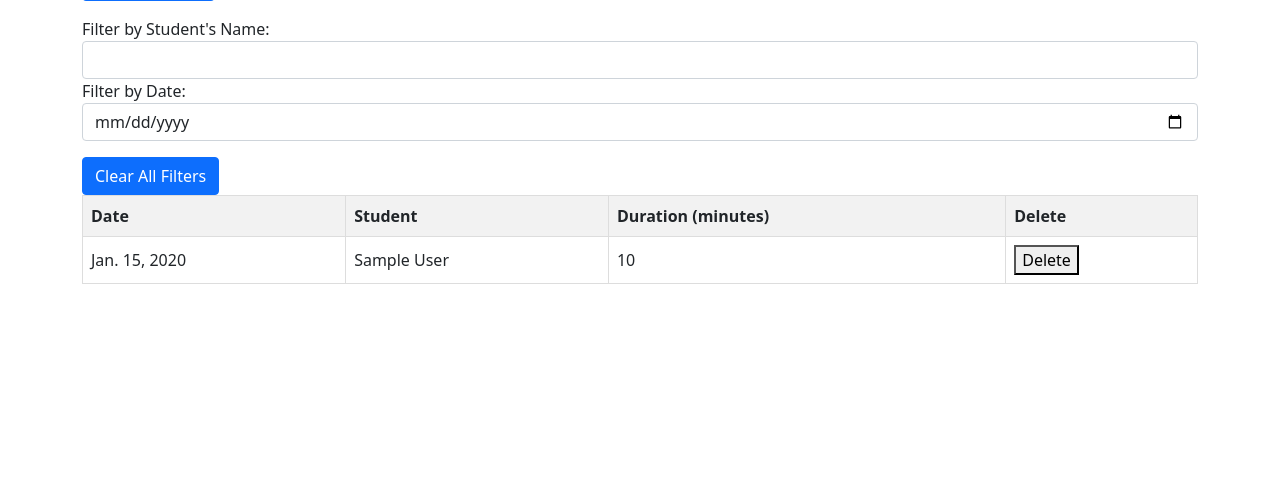
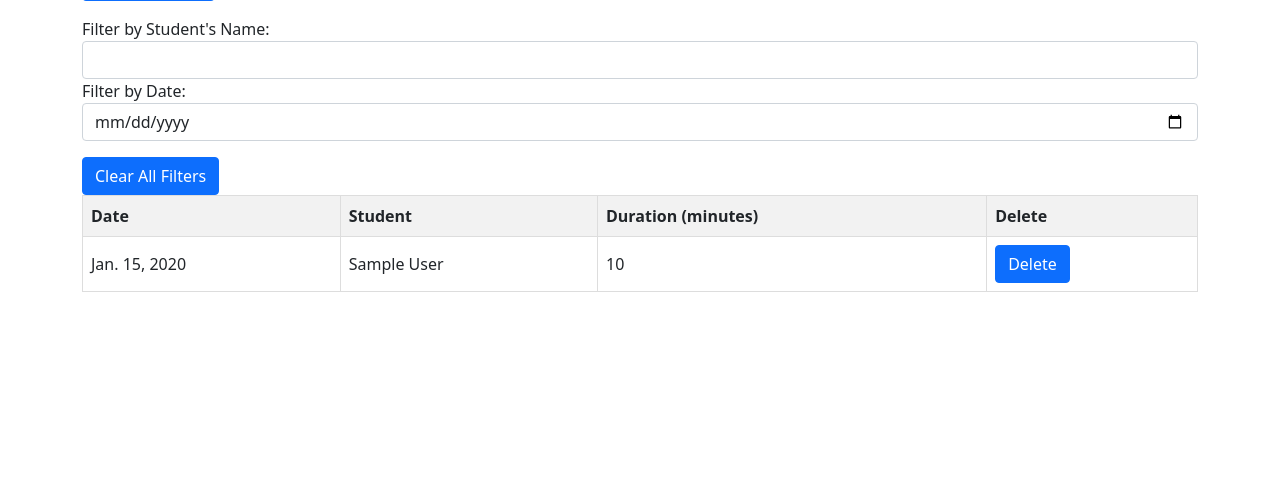
Before and after one commit to systenconti/Get2TalkAPP2, a Django app: page /lessons/ in a window 1280 px wide. Shown: the part 365-860 px from the top of the page. Run offline with Django 4.2, Linux system fonts and the light colour scheme; a user stored in the database is signed in; tables that the repository leaves empty hold one stand-in row (values such as "Sample post").

Commit message:
Change the look of the delete button

```diff
--- a/get2talk/templates/lesson_records.html
+++ b/get2talk/templates/lesson_records.html
@@ -78,14 +78,14 @@
                 <td>{{ lesson.date }}</td>
                 <td>{{ lesson.student.name }}</td>
                 <td>{{ lesson.duration }}</td>
-                <td><button class="delete-lesson-btn" data-lesson-id="{{ lesson.id }}">Delete</button></td>
+                <td><button class="delete-lesson-btn btn btn-primary" data-lesson-id="{{ lesson.id }}">Delete</button></td>
             </tr>
             {% endfor %}
         </tbody>
     </table>
 </div>
 {% else %}
-<p>No lessons found for the selected month.</p>
+<p>No lessons found.</p>
 {% endif %}
 {% endblock %}
 
```
